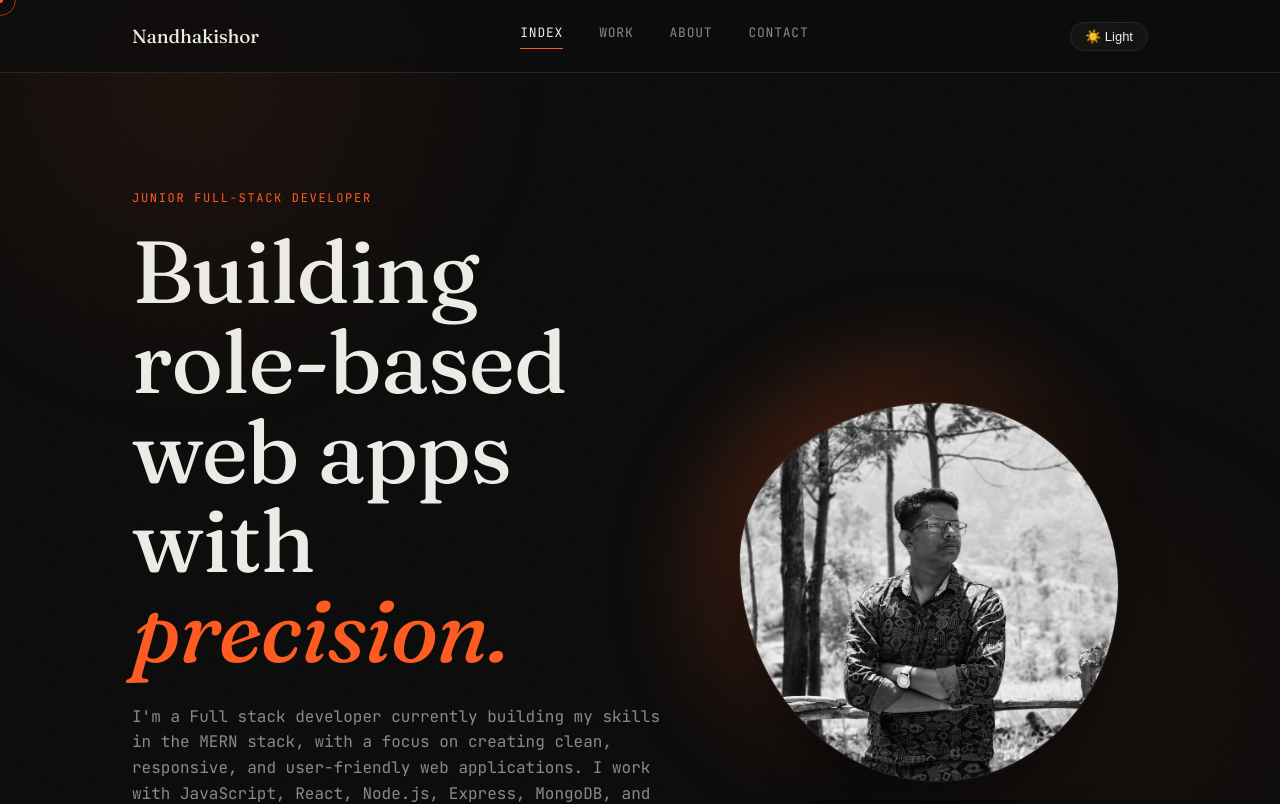
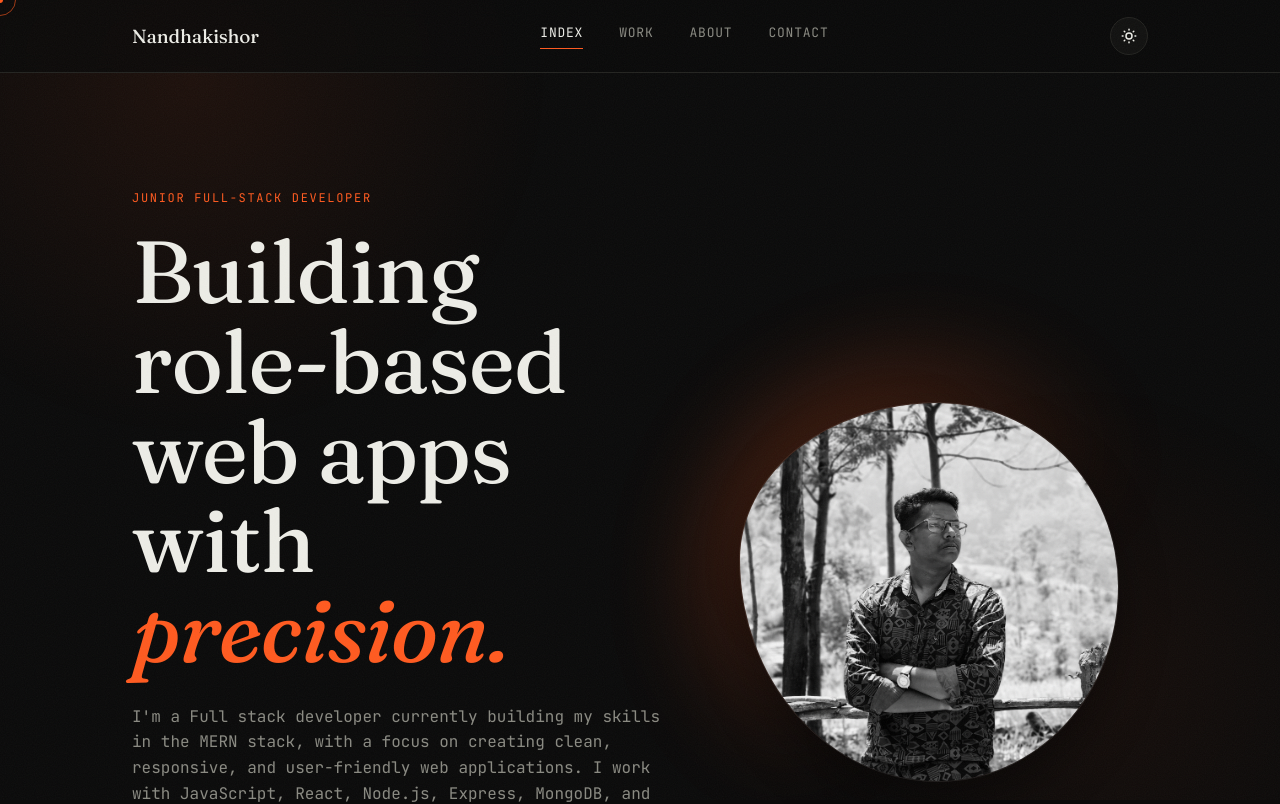
Before and after one commit to Nandhakishor2005/portfolio, a React (Vite) app: page / in a window 1280 px wide. Shown: the top 804 px of the page. Built offline with nearby package versions, Linux system fonts and the light colour scheme.

Commit message:
added darkmode icon and toogle btn

```diff
--- a/package.json
+++ b/package.json
@@ -10,6 +10,7 @@
   },
   "dependencies": {
     "framer-motion": "^11.3.0",
+    "lucide-react": "^1.51.0",
     "react": "^18.3.1",
     "react-dom": "^18.3.1",
     "react-pdf": "^9.1.0",
--- a/src/components/Navbar.jsx
+++ b/src/components/Navbar.jsx
@@ -1,5 +1,6 @@
 import { NavLink } from 'react-router-dom'
 import { useState, useEffect } from 'react'
+import { SunMedium, MoonStar } from 'lucide-react'
 
 const links = [
   { to: '/', label: 'Index' },
@@ -53,10 +54,12 @@ export default function Navbar() {
         <div style={{ display: 'flex', alignItems: 'center', gap: 16 }}>
           <button
             onClick={() => setTheme(t => t === 'dark' ? 'light' : 'dark')}
-            style={{ background: 'var(--bg-soft)', border: '1px solid var(--line)', color: 'var(--ink)', padding: '6px 14px', borderRadius: '24px', cursor: 'none', fontSize: 13, display: 'flex', alignItems: 'center', gap: 6, transition: 'all 0.4s ease' }}
+            style={{ background: 'var(--bg-soft)', border: '1px solid var(--line)', color: 'var(--ink)', width: 38, height: 38, borderRadius: '50%', cursor: 'none', display: 'flex', alignItems: 'center', justifyContent: 'center', transition: 'all 0.4s ease' }}
+            aria-label="Toggle Theme"
+            title="Toggle Theme"
             data-hover
           >
-            {theme === 'dark' ? '☀️ Light' : '🌙 Dark'}
+            {theme === 'dark' ? <SunMedium size={18} /> : <MoonStar size={18} />}
           </button>
 
           <button
```
Also changed, not shown: 1 other file (tests, documents, lock files or other folders).
